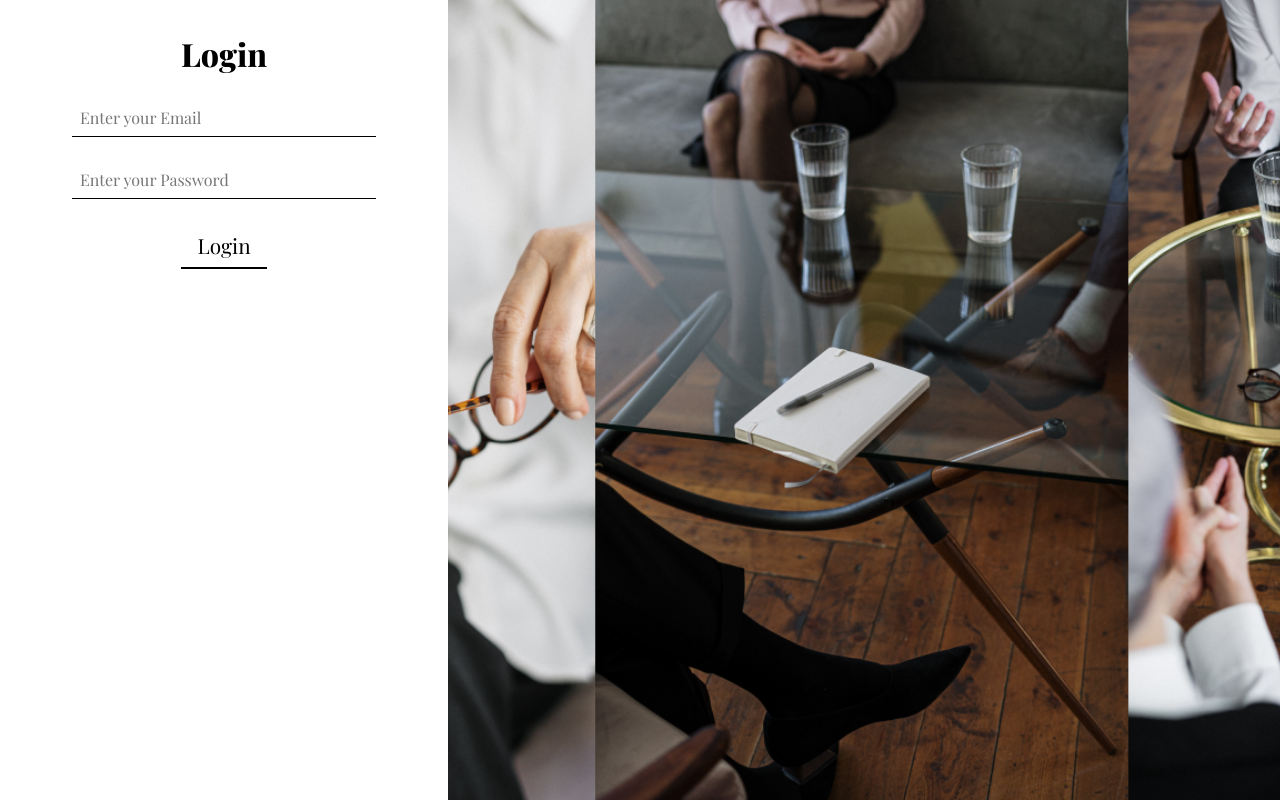
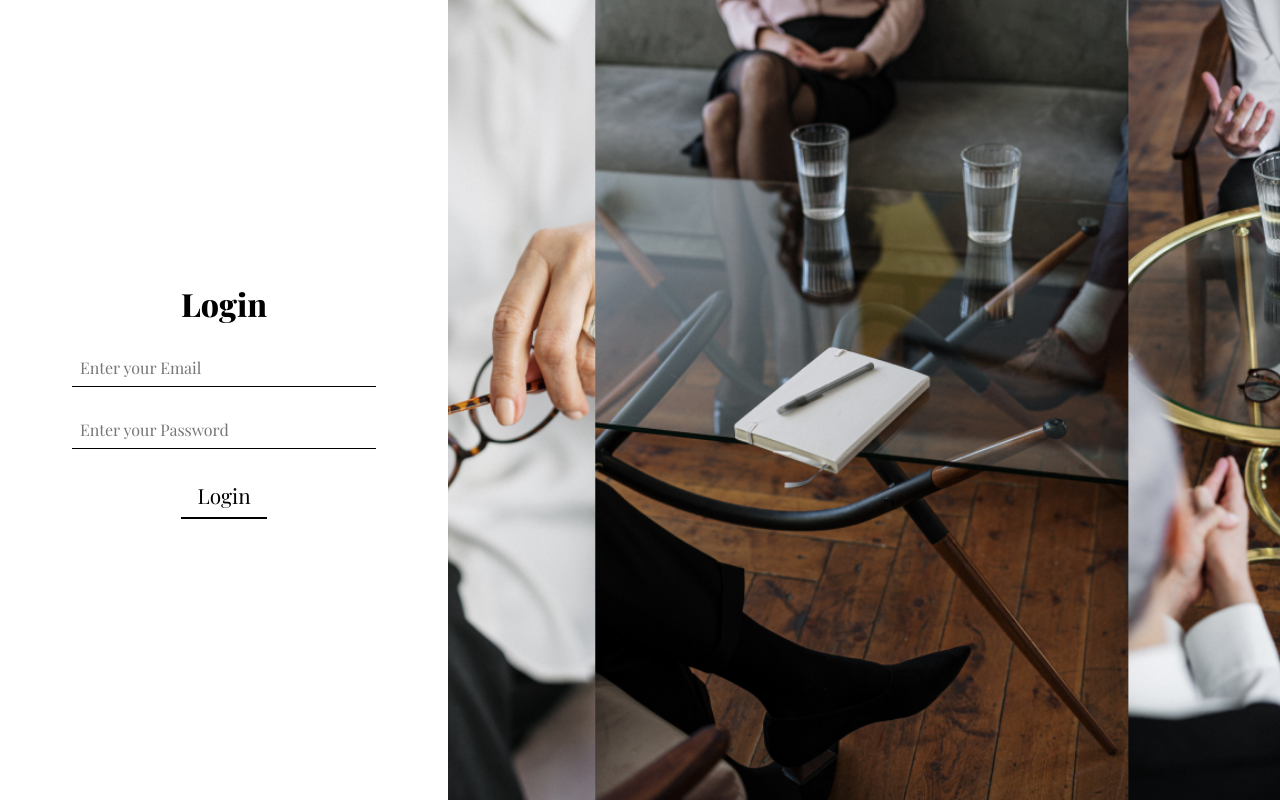
Before and after one commit to Hasyim-Kai/vhiweb-test, a React (Vite) app: page / in a window 1280 px wide. Built offline with nearby package versions, Linux system fonts and the light colour scheme.

Commit message:
refactor login style

```diff
--- a/src/presentation/pages/login.module.scss
+++ b/src/presentation/pages/login.module.scss
@@ -21,6 +21,7 @@
     padding: 2rem;
     @include m.flex-col(1.5rem);
     align-items: center;
+    justify-content: center;
 
     input {
         @include m.base-input(19rem);
--- a/src/presentation/pages/login.tsx
+++ b/src/presentation/pages/login.tsx
@@ -4,7 +4,7 @@ import { useNavigate } from "react-router-dom";
 import { useState } from "react";
 import s from "./login.module.scss";
 
-export default function Login() {
+export default function LoginPage() {
   const navigate = useNavigate();
   const { isLoading, data, isSuccess, error, mutate } = useMutation((data: loginInput) => fetchLogin(data));
   const [input, setInput] = useState<loginInput>({
```
